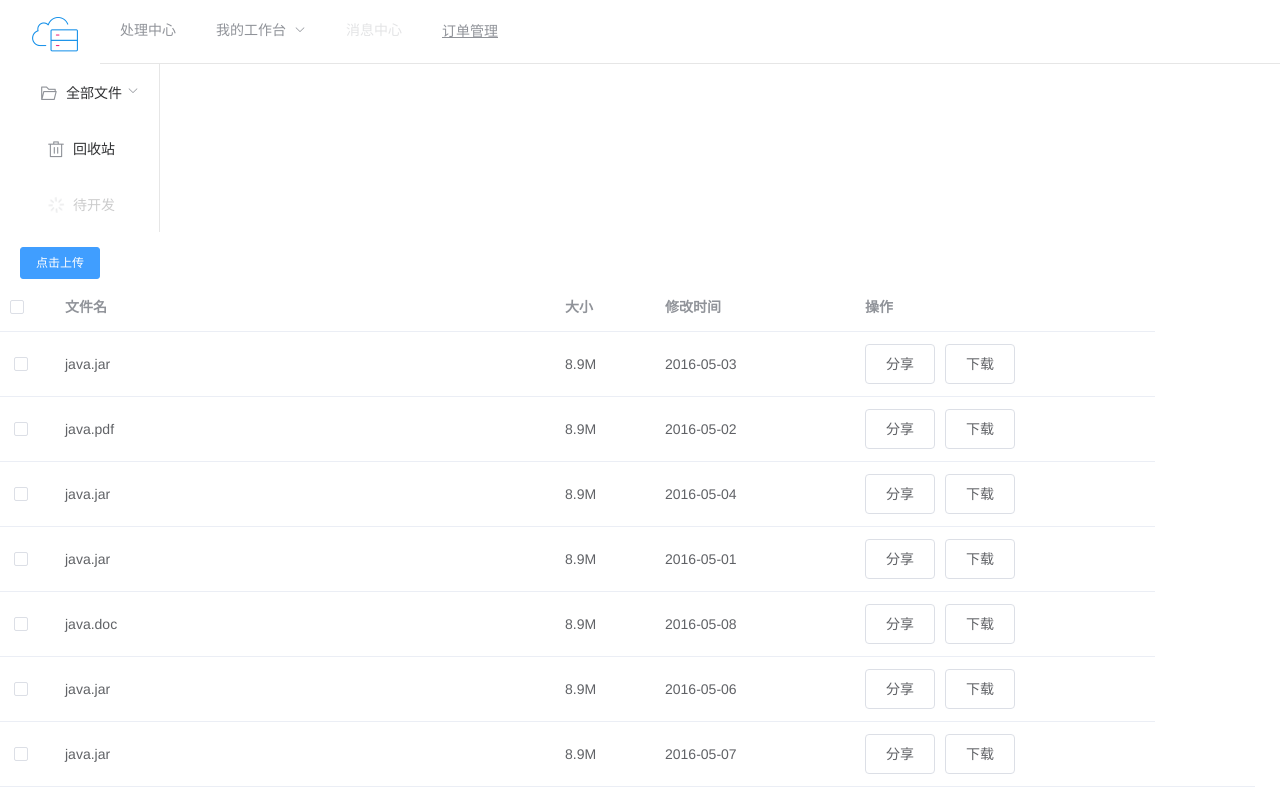
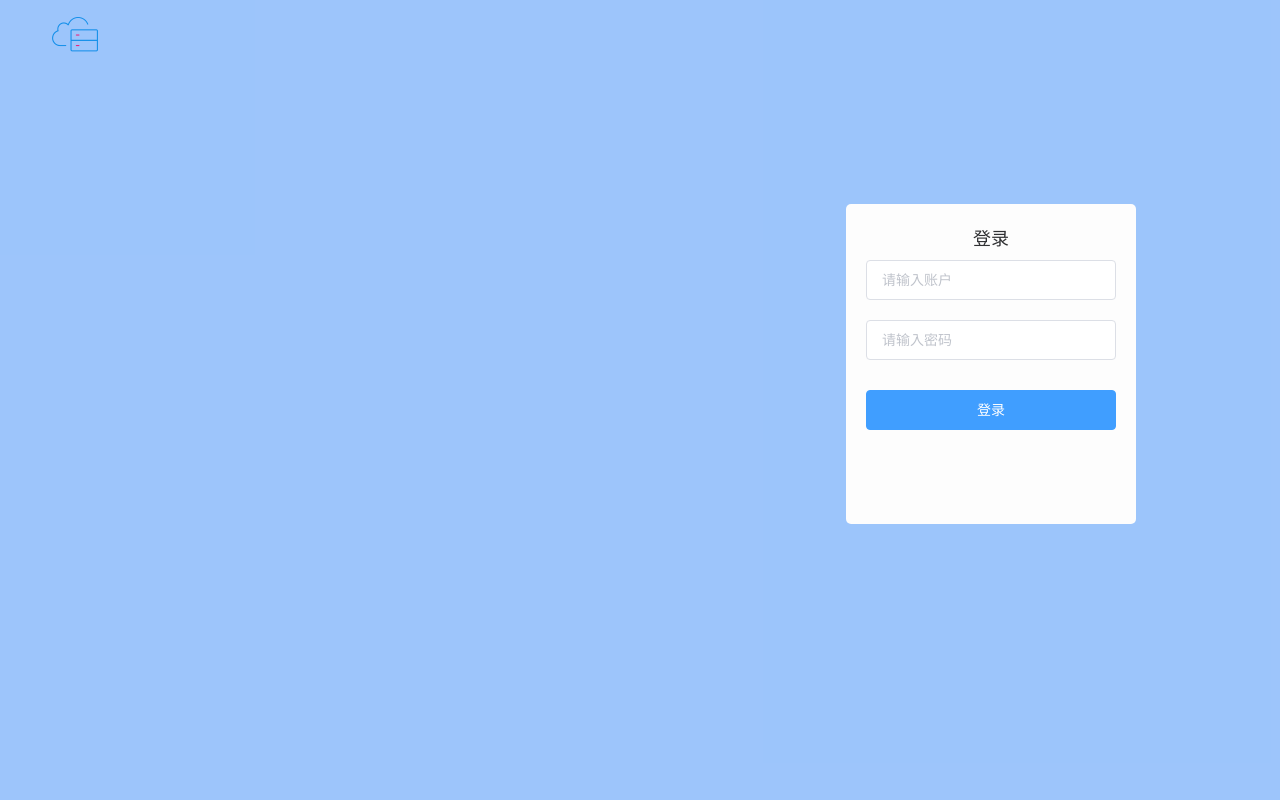
Before and after one commit to Cynaith/iFile, a Vue app in the folder ifile/: page / in a window 1280 px wide. Built offline with nearby package versions, Linux system fonts and the light colour scheme.

Commit message:
集成登录

```diff
--- a/ifile/src/App.vue
+++ b/ifile/src/App.vue
@@ -1,15 +1,23 @@
 <template>
   <div id="app">
-    <index></index>
+    <login v-show="!islogin"></login>
+    <index v-show="isloign"></index>
   </div>
 </template>
 
 <script>
 import index from '@/page/index.vue'
+import login from '@/page/login.vue'
 export default {
   name: 'App',
   components: {
-    'index': index
+    'index': index,
+    'login': login
+  },
+  data () {
+    return {
+      islogin: false
+    }
   }
 }
 </script>
```
